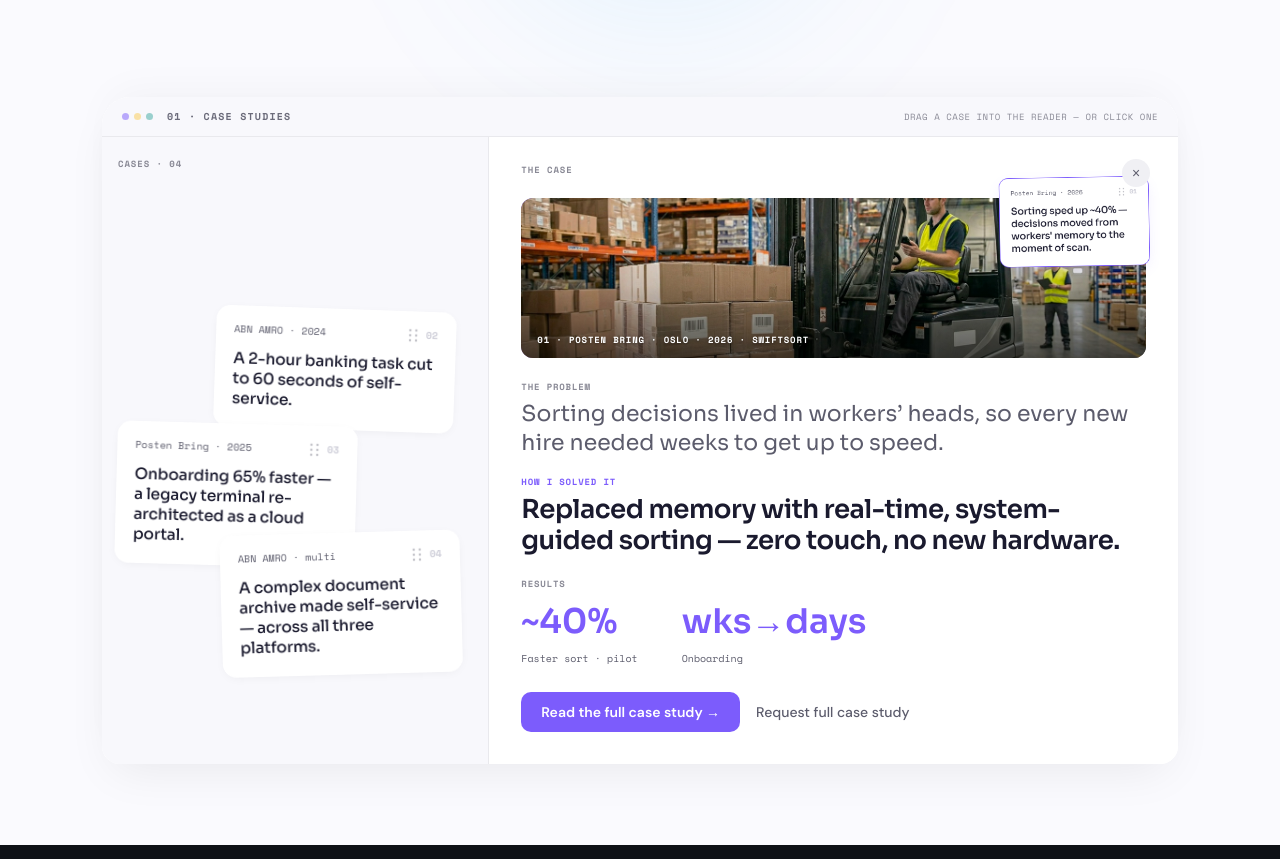
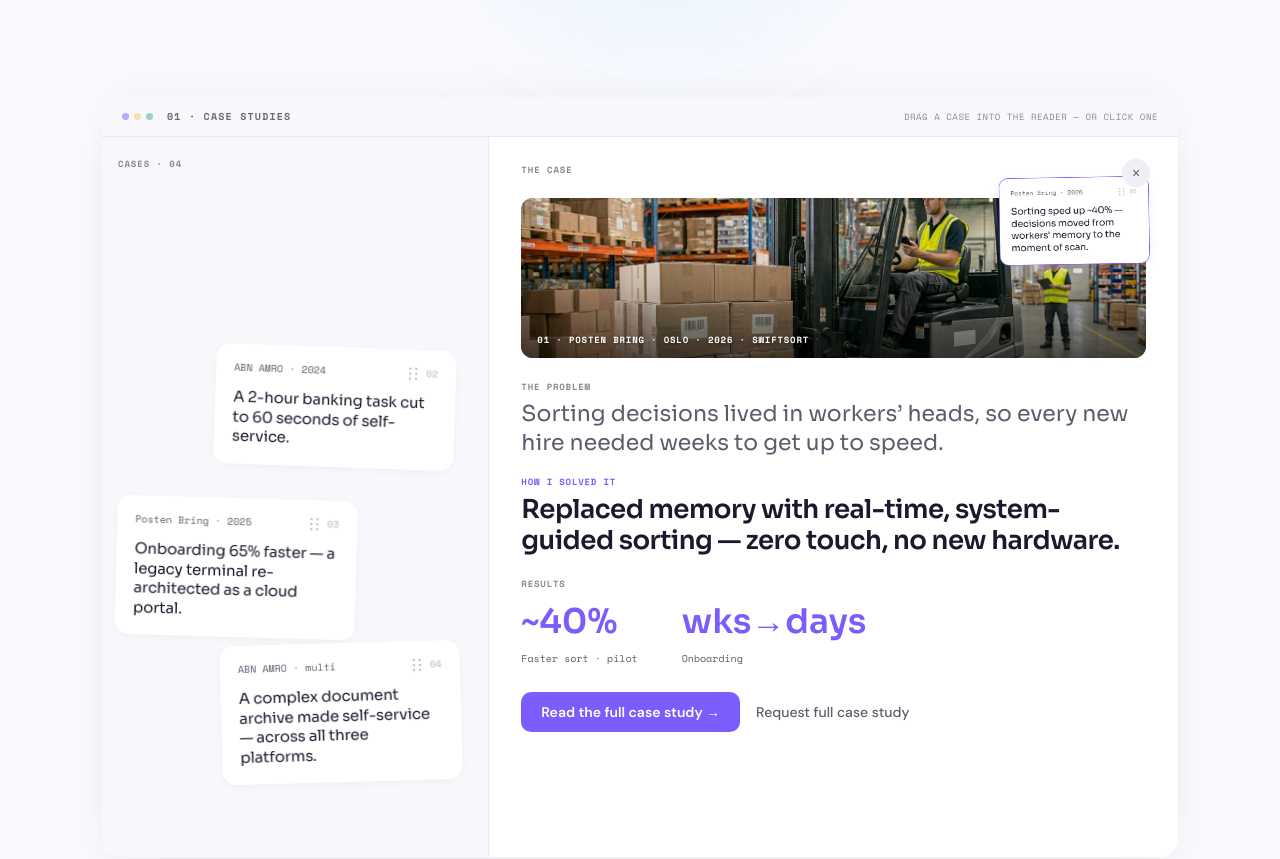
Before and after one commit to ykshettydesign/YKShetty-portfolio, a React (Vite) app: page / in a window 1280 px wide. Shown: the part 760-1619 px from the top of the page. Built offline with nearby package versions, Linux system fonts and the light colour scheme.

Commit message:
Update Work.jsx

```diff
--- a/src/components/Work.jsx
+++ b/src/components/Work.jsx
@@ -126,7 +126,7 @@ export default function Work() {
               touchAction: 'none',
               display: 'grid',
               gridTemplateColumns: 'minmax(250px,0.72fr) minmax(0,1.28fr)',
-              minHeight: 600,
+              minHeight: 720,
               overflow: 'hidden',
             }}
           >
@@ -167,7 +167,7 @@ export default function Work() {
                       <span style={{ fontWeight: 700, color: 'var(--border-fade)' }}>{c.index}</span>
                     </span>
                   </div>
-                  <div style={{ fontFamily: 'var(--font-display)', fontSize: 15.5, fontWeight: 500, lineHeight: 1.3, letterSpacing: '-0.01em', color: 'var(--text-primary)' }}>
+                  <div style={{ fontFamily: 'var(--font-display)', fontSize: 15, fontWeight: 400, lineHeight: 1.3, letterSpacing: '-0.01em', color: 'var(--text-primary)' }}>
                     {c.card}
                   </div>
                 </div>
```
